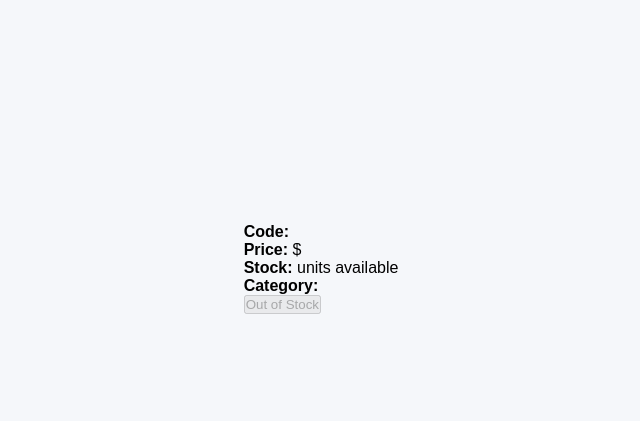
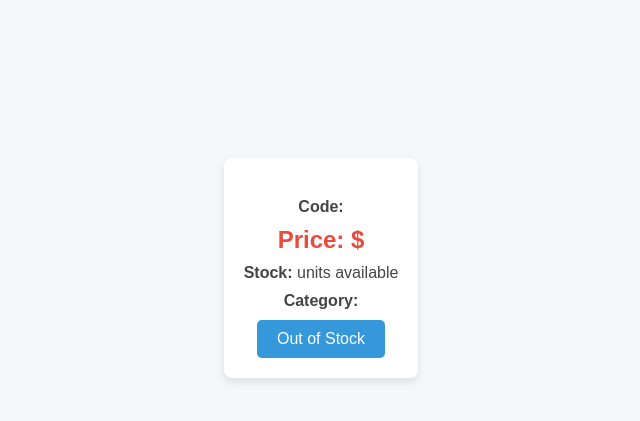
Before and after one commit to gmaldo/mod2, a Node server app: page /products/2 in a window 1280 px wide. Shown: the part 132-553 px from the top of the page, without its empty margins (319-959 px from the left). Run offline with Node 20, Linux system fonts and the light colour scheme; the visitor is signed in with stand-in values (Sample User, id 1); some libraries are stand-ins or nearby versions.

Commit message:
styles, fix in the cart post product, now can make admin request

```diff
--- a/src/dao/mongo/user.dao.js
+++ b/src/dao/mongo/user.dao.js
@@ -40,6 +40,15 @@ export default class User {
         }
     }
 
+    makeAdmin = async (id) => {
+        try {
+            let result = await usersModel.updateOne({ _id: id }, { $set: { role: 'admin' } })
+            return result
+        } catch (error) {
+            console.log(error)
+        }
+    }
+
     delete = async (id) => {
         return await usersModel.deleteOne({_id: id})
     }
--- a/src/public/css/style.css
+++ b/src/public/css/style.css
@@ -231,6 +231,116 @@ form button:hover {
     background: #c0392b;
 }
 
+
+/* Contenedor de productos */
+.products-container {
+    display: flex;
+    flex-wrap: wrap;
+    justify-content: center;
+    gap: 20px;
+    margin: 20px;
+    padding: 0;
+}
+
+/* Cada tarjeta de producto */
+.product-card {
+    background-color: #fff;
+    border-radius: 10px;
+    box-shadow: 0 4px 8px rgba(0, 0, 0, 0.1);
+    width: 300px;
+    padding: 20px;
+    text-align: left;
+    transition: transform 0.2s;
+}
+
+.product-card:hover {
+    transform: scale(1.05);
+}
+
+.product-card hr {
+    margin: 10px 0;
+    border: none;
+    border-top: 1px solid #ddd;
+}
+
+/* Título del producto */
+.product-card strong {
+    font-weight: bold;
+    color: #333;
+}
+
+.product-card .price {
+    font-size: 18px;
+    color: #28a745;
+    font-weight: bold;
+}
+
+.product-card .stock {
+    font-size: 14px;
+    color: #999;
+}
+
+.product-card .category {
+    background-color: #007bff;
+    color: white;
+    padding: 5px 10px;
+    border-radius: 5px;
+    display: inline-block;
+    margin-top: 10px;
+}
+
+
+.product-detail {
+    max-width: 600px;
+    margin: 0 auto;
+    background-color: #fff;
+    padding: 20px;
+    border-radius: 8px;
+    box-shadow: 0 4px 8px rgba(0, 0, 0, 0.1);
+  }
+
+  .product-info {
+    text-align: center;
+  }
+
+  .product-title {
+    font-size: 2rem;
+    color: #333;
+    margin-bottom: 10px;
+  }
+
+  .product-description {
+    font-size: 1.1rem;
+    color: #666;
+    margin-bottom: 20px;
+  }
+
+  .product-code, .product-price, .product-stock, .product-category {
+    font-size: 1rem;
+    margin-bottom: 10px;
+    color: #444;
+  }
+
+  .product-price {
+    font-size: 1.5rem;
+    font-weight: bold;
+    color: #e74c3c;
+  }
+
+  .buy-now {
+    background-color: #3498db;
+    color: white;
+    padding: 10px 20px;
+    border: none;
+    border-radius: 5px;
+    cursor: pointer;
+    font-size: 1rem;
+  }
+
+  .buy-now:hover {
+    background-color: #2980b9;
+  }
+
 @media (max-width: 500px) {
     form {
         padding: 1.5rem;
--- a/src/repositories/user.repository.js
+++ b/src/repositories/user.repository.js
@@ -44,6 +44,14 @@ export default class UserRepository{
         }
     }
 
+    makeAdmin = async (uid) => {
+        try{
+            return await this.dao.makeAdmin(uid)
+        }catch(error){
+            console.log(error)
+        }
+    }
+
     delete = async(uid) => {
         try {
             return await this.dao.delete(uid)
--- a/src/routes/carts.router.js
+++ b/src/routes/carts.router.js
@@ -11,7 +11,7 @@ router.post('/', cartController.createCart)
 
 router.get('/:cid', cartController.getCart)
 
-router.post('/:cid/product/:pid', cartController.addToCart)
+router.post('/:cid/product/:pid',passportUtils.passportCall("jwt"), authorization("user"), cartController.addToCart)
 
 router.post("/:cid/purchase",passportUtils.passportCall("jwt"), authorization("user"), cartController.cartPurchase)
 
--- a/src/routes/user.router.js
+++ b/src/routes/user.router.js
@@ -9,4 +9,5 @@ router.get("/", passportUtils.passportCall("jwt"), authorization("admin"),userCo
 
 router.delete("/:uid", passportUtils.passportCall("jwt"), authorization("admin"), userController.delete)
 
+router.put("/:uid", passportUtils.passportCall("jwt"), userController.editRole)
 export default router
```
Also changed, not shown: src/controllers/cartsController.js (+7 -1 lines), src/controllers/userController.js (+11 -2 lines), README.md.
